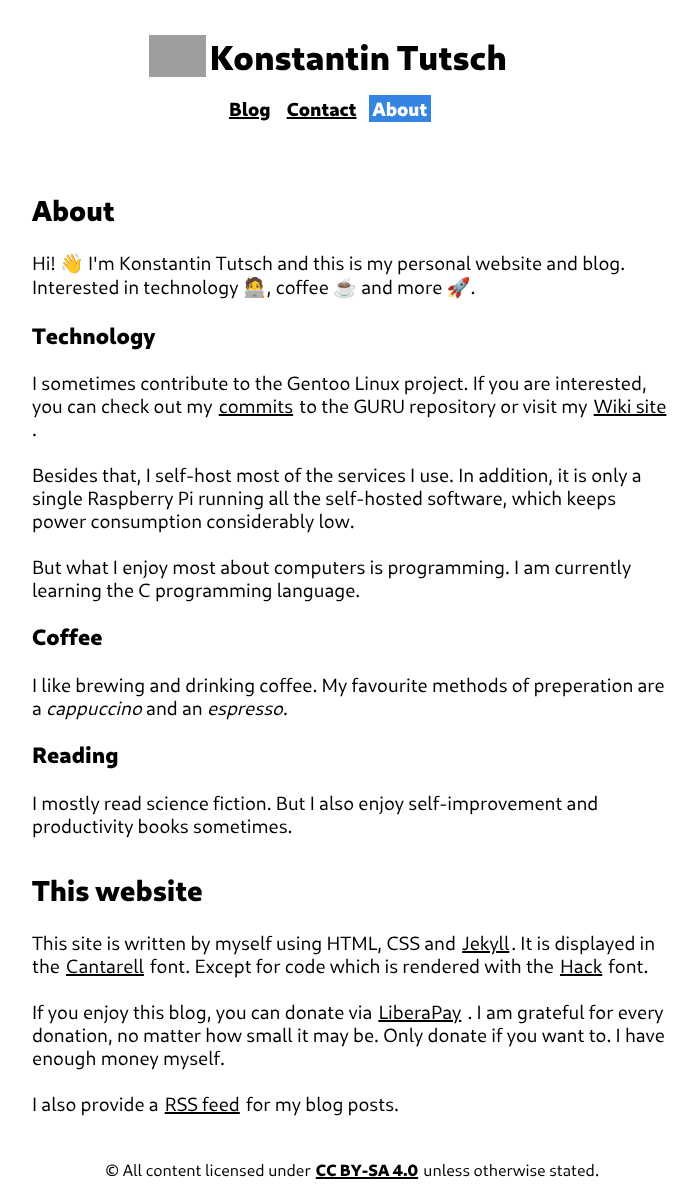
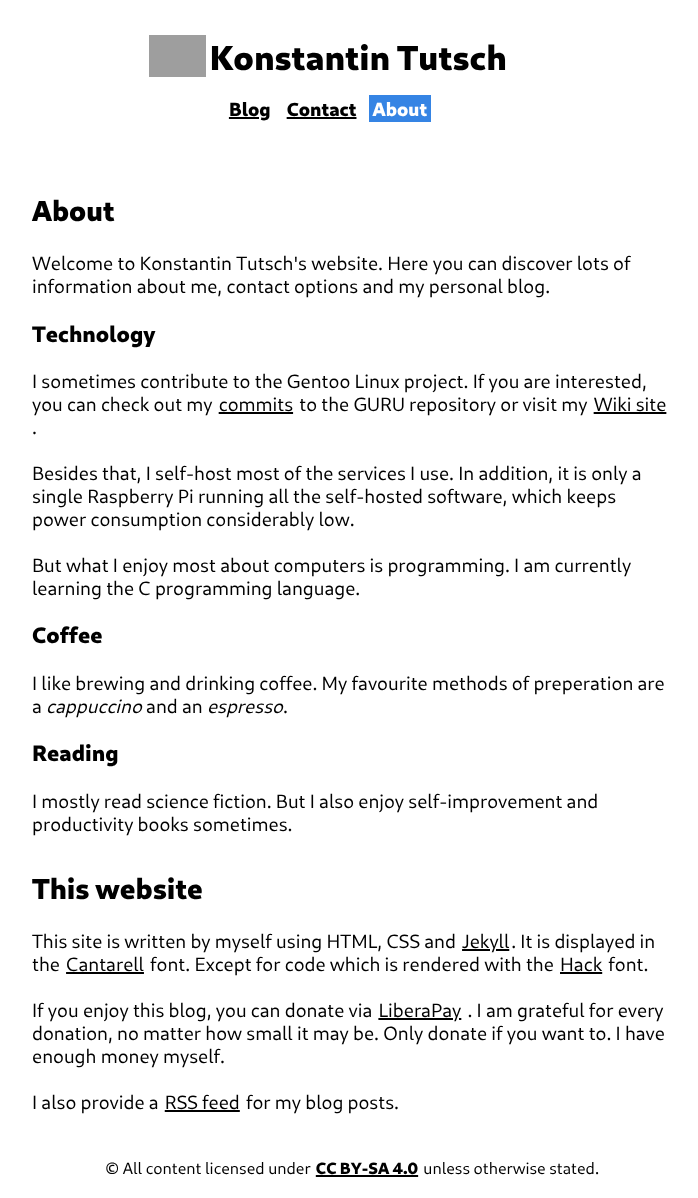
Before and after one commit to konstantintutsch/Website, a Jekyll site: the page built from about/index.html, in a window 1280 px wide. Shown: the whole page, without its empty margins (288-986 px from the left). Built offline with Jekyll 4.4.1, drawn with Linux system fonts in a browser that asks for light colours; grey boxes are pictures that could not be loaded.

Commit message:
Metadata optimizations

```diff
--- a/_config.yml
+++ b/_config.yml
@@ -1,7 +1,7 @@
 # Site
 title: Konstantin Tutsch
 url: https://konstantintutsch.de
-description: Hi! 👋 I'm Konstantin Tutsch and this is my personal website and blog. Interested in technology 🧑‍💻, coffee ☕ and more 🚀.
+description: Welcome to Konstantin Tutsch's website. Here you can discover lots of information about me, contact options and my personal blog.
 
 # Serving
 port: 8000
--- a/_includes/head.html
+++ b/_includes/head.html
@@ -12,7 +12,7 @@
 <meta name="description" content="{{ description }}">
 <meta property="og:title" content="{{ page.title }} | {{ site.title }}">
 <meta property="og:description" content="{{ description }}">
-<meta property="og:image" content="{{ site.url }}/assets/images/logo.png">
+<meta property="og:image" content="{{ site.url }}/assets/images/banner.webp">
 
 <!-- Icons -->
 <link rel="icon" href="/assets/images/favicon.webp" type="image/webp">
--- a/_includes/navigation.html
+++ b/_includes/navigation.html
@@ -1,6 +1,6 @@
 <div id="top">
     <a id="site" href="/">
-        <img id="logo" src="/assets/images/logo.svg" alt="logo"></img><h1 id="title">Konstantin Tutsch</h1>
+        <img id="logo" src="/assets/images/logo.svg" alt="logo"></img><h1 id="title">{{ site.title }}</h1>
     </a>
 </div>
 <nav>
```
